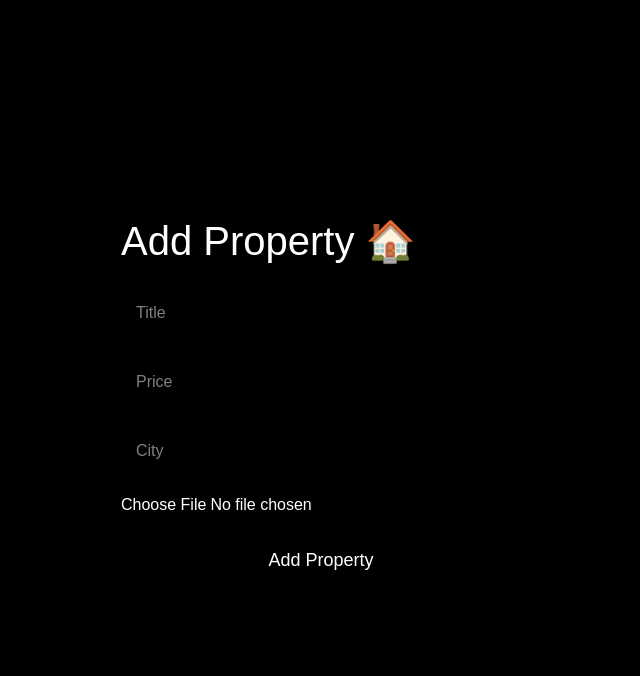
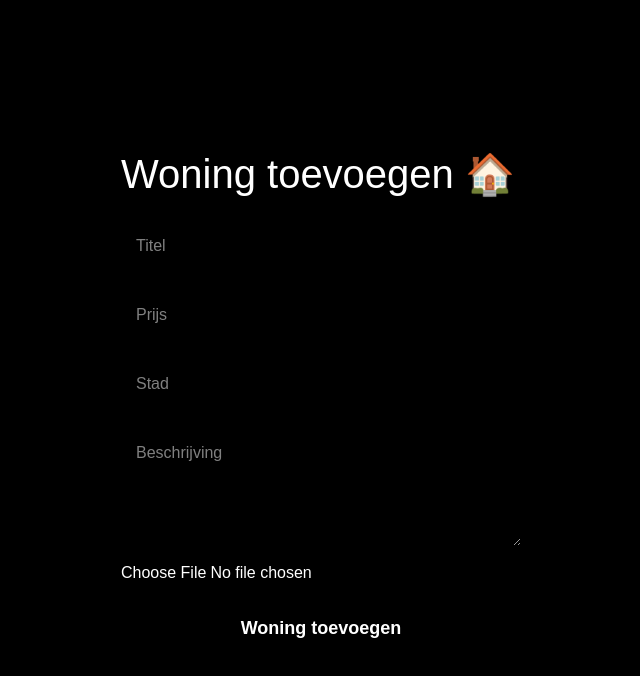
Before and after one commit to shahrambayatiads-web/real-estate-app, a Next.js app: page /add-property in a window 1280 px wide. Shown: the top 676 px of the page, without its empty margins (319-959 px from the left). Built offline with nearby package versions, Linux system fonts and the light colour scheme; no server answers.

Commit message:
add description to property form

```diff
--- a/src/app/add-property/page.tsx
+++ b/src/app/add-property/page.tsx
@@ -7,6 +7,7 @@ export default function AddPropertyPage() {
   const [title, setTitle] = useState('')
   const [price, setPrice] = useState('')
   const [city, setCity] = useState('')
+  const [description, setDescription] = useState('')
   const [image, setImage] = useState('')
 
   async function handleImageUpload(
@@ -24,7 +25,7 @@ export default function AddPropertyPage() {
 
     if (error) {
       console.log(error)
-      alert('Error uploading image')
+      alert('Fout bij uploaden van afbeelding')
       return
     }
 
@@ -41,7 +42,7 @@ export default function AddPropertyPage() {
     } = await supabase.auth.getUser()
 
     if (!user) {
-      alert('You must login first')
+      alert('Je moet eerst inloggen')
       return
     }
 
@@ -50,20 +51,22 @@ export default function AddPropertyPage() {
         title,
         price,
         city,
+        description,
         image,
         user_id: user.id,
       },
     ])
 
     if (error) {
-      alert('Error adding property')
+      alert('Fout bij toevoegen van woning')
       console.log(error)
     } else {
-      alert('Property added 🚀')
+      alert('Woning succesvol toegevoegd 🚀')
 
       setTitle('')
       setPrice('')
       setCity('')
+      setDescription('')
       setImage('')
     }
   }
@@ -88,28 +91,52 @@ export default function AddPropertyPage() {
         }}
       >
         <h1 style={{ fontSize: '40px' }}>
-          Add Property 🏠
+          Woning toevoegen 🏠
         </h1>
 
         <input
-          placeholder="Title"
+          placeholder="Titel"
           value={title}
           onChange={(e) => setTitle(e.target.value)}
-          style={{ padding: '15px' }}
+          style={{
+            padding: '15px',
+            borderRadius: '10px',
+            border: 'none',
+          }}
         />
 
         <input
-          placeholder="Price"
+          placeholder="Prijs"
           value={price}
           onChange={(e) => setPrice(e.target.value)}
-          style={{ padding: '15px' }}
+          style={{
+            padding: '15px',
+            borderRadius: '10px',
+            border: 'none',
+          }}
         />
 
         <input
-          placeholder="City"
+          placeholder="Stad"
           value={city}
           onChange={(e) => setCity(e.target.value)}
-          style={{ padding: '15px' }}
+          style={{
+            padding: '15px',
+            borderRadius: '10px',
+            border: 'none',
+          }}
+        />
+
+        <textarea
+          placeholder="Beschrijving"
+          value={description}
+          onChange={(e) => setDescription(e.target.value)}
+          style={{
+            padding: '15px',
+            borderRadius: '10px',
+            border: 'none',
+            minHeight: '120px',
+          }}
         />
 
         <input
@@ -136,9 +163,12 @@ export default function AddPropertyPage() {
             padding: '15px',
             fontSize: '18px',
             cursor: 'pointer',
+            borderRadius: '10px',
+            border: 'none',
+            fontWeight: 'bold',
           }}
         >
-          Add Property
+          Woning toevoegen
         </button>
       </div>
     </div>
--- a/src/app/login/page.tsx
+++ b/src/app/login/page.tsx
@@ -19,7 +19,7 @@ export default function LoginPage() {
     if (error) {
       alert(error.message)
     } else {
-      alert('Account created 🚀')
+      alert('Account aangemaakt 🚀')
     }
   }
 
@@ -32,7 +32,7 @@ export default function LoginPage() {
     if (error) {
       alert(error.message)
     } else {
-      alert('Logged in ✅')
+      alert('Succesvol ingelogd ✅')
 
       router.push('/properties')
     }
@@ -72,11 +72,11 @@ export default function LoginPage() {
         }}
       >
         <h1 style={{ fontSize: '40px' }}>
-          Login 🔐
+          Inloggen 🔐
         </h1>
 
         <input
-          placeholder="Email"
+          placeholder="E-mailadres"
           value={email}
           onChange={(e) => setEmail(e.target.value)}
           style={{
@@ -87,7 +87,7 @@ export default function LoginPage() {
 
         <input
           type="password"
-          placeholder="Password"
+          placeholder="Wachtwoord"
           value={password}
           onChange={(e) => setPassword(e.target.value)}
           style={{
@@ -104,7 +104,7 @@ export default function LoginPage() {
             cursor: 'pointer',
           }}
         >
-          Login
+          Inloggen
         </button>
 
         <button
@@ -115,7 +115,7 @@ export default function LoginPage() {
             cursor: 'pointer',
           }}
         >
-          Sign Up
+          Registreren
         </button>
 
         <button
@@ -130,7 +130,7 @@ export default function LoginPage() {
             borderRadius: '10px',
           }}
         >
-          Continue with Google
+          Doorgaan met Google
         </button>
       </div>
     </div>
--- a/src/app/properties/page.tsx
+++ b/src/app/properties/page.tsx
@@ -3,13 +3,40 @@
 import { useEffect, useState } from 'react'
 import Link from 'next/link'
 import { supabase } from '@/lib/supabase'
+import { useRouter } from 'next/navigation'
 
 export default function PropertiesPage() {
+  const router = useRouter()
+
   const [properties, setProperties] = useState<any[]>([])
+  const [userEmail, setUserEmail] = useState('')
 
   useEffect(() => {
+    checkUser()
     getProperties()
   }, [])
+
+  async function checkUser() {
+    const {
+      data: { user },
+    } = await supabase.auth.getUser()
+
+    if (!user) {
+      router.push('/login')
+    } else {
+      setUserEmail(user.email || '')
+    }
+  }
+
+  async function handleLogout() {
+    const { error } = await supabase.auth.signOut()
+
+    if (error) {
+      alert(error.message)
+    } else {
+      router.push('/login')
+    }
+  }
 
   async function getProperties() {
     const { data, error } = await supabase
@@ -32,14 +59,50 @@ export default function PropertiesPage() {
         padding: '40px',
       }}
     >
-      <h1
+      <div
         style={{
-          fontSize: '50px',
+          display: 'flex',
+          justifyContent: 'space-between',
+          alignItems: 'center',
           marginBottom: '40px',
         }}
       >
-        Properties 🏠
-      </h1>
+        <div>
+          <h1
+            style={{
+              fontSize: '50px',
+              marginBottom: '10px',
+            }}
+          >
+            Woningen 🏠
+          </h1>
+
+          <p
+            style={{
+              color: '#999',
+              fontSize: '16px',
+            }}
+          >
+            Ingelogd als: {userEmail}
+          </p>
+        </div>
+
+        <button
+          onClick={handleLogout}
+          style={{
+            padding: '12px 20px',
+            background: 'white',
+            color: 'black',
+            border: 'none',
+            borderRadius: '10px',
+            cursor: 'pointer',
+            fontSize: '16px',
+            fontWeight: 'bold',
+          }}
+        >
+          Uitloggen
+        </button>
+      </div>
 
       <div
         style={{
@@ -66,7 +129,7 @@ export default function PropertiesPage() {
             >
               <img
                 src={property.image}
-                alt=""
+                alt={property.title}
                 style={{
                   width: '100%',
                   height: '200px',
@@ -75,9 +138,15 @@ export default function PropertiesPage() {
                 }}
               />
 
-              <h2>{property.title}</h2>
+              <h2
+                style={{
+                  marginTop: '15px',
+                }}
+              >
+                {property.title}
+              </h2>
 
-              <p>{property.price} €</p>
+              <p>€ {property.price}</p>
 
               <p>{property.city}</p>
             </div>
```
